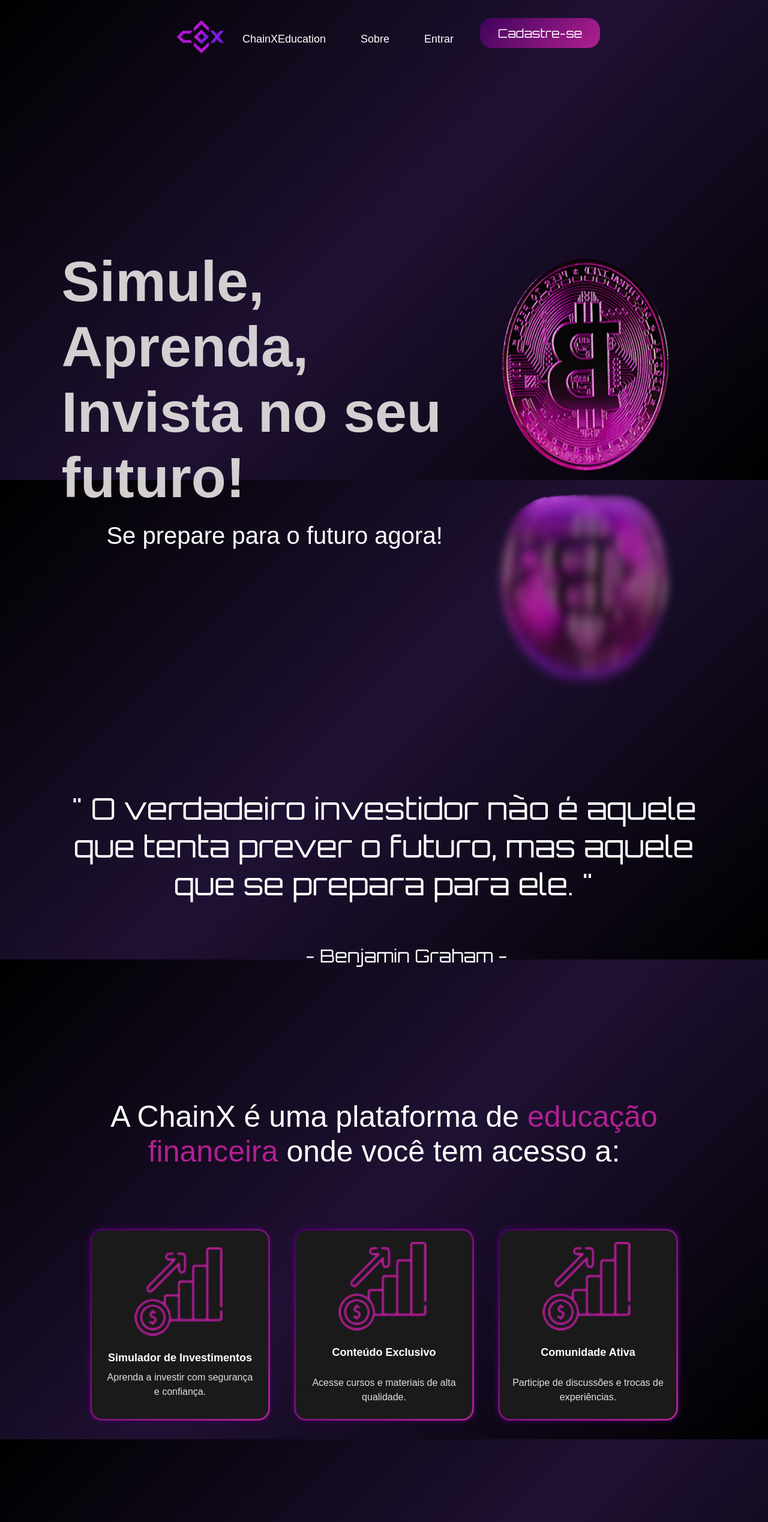
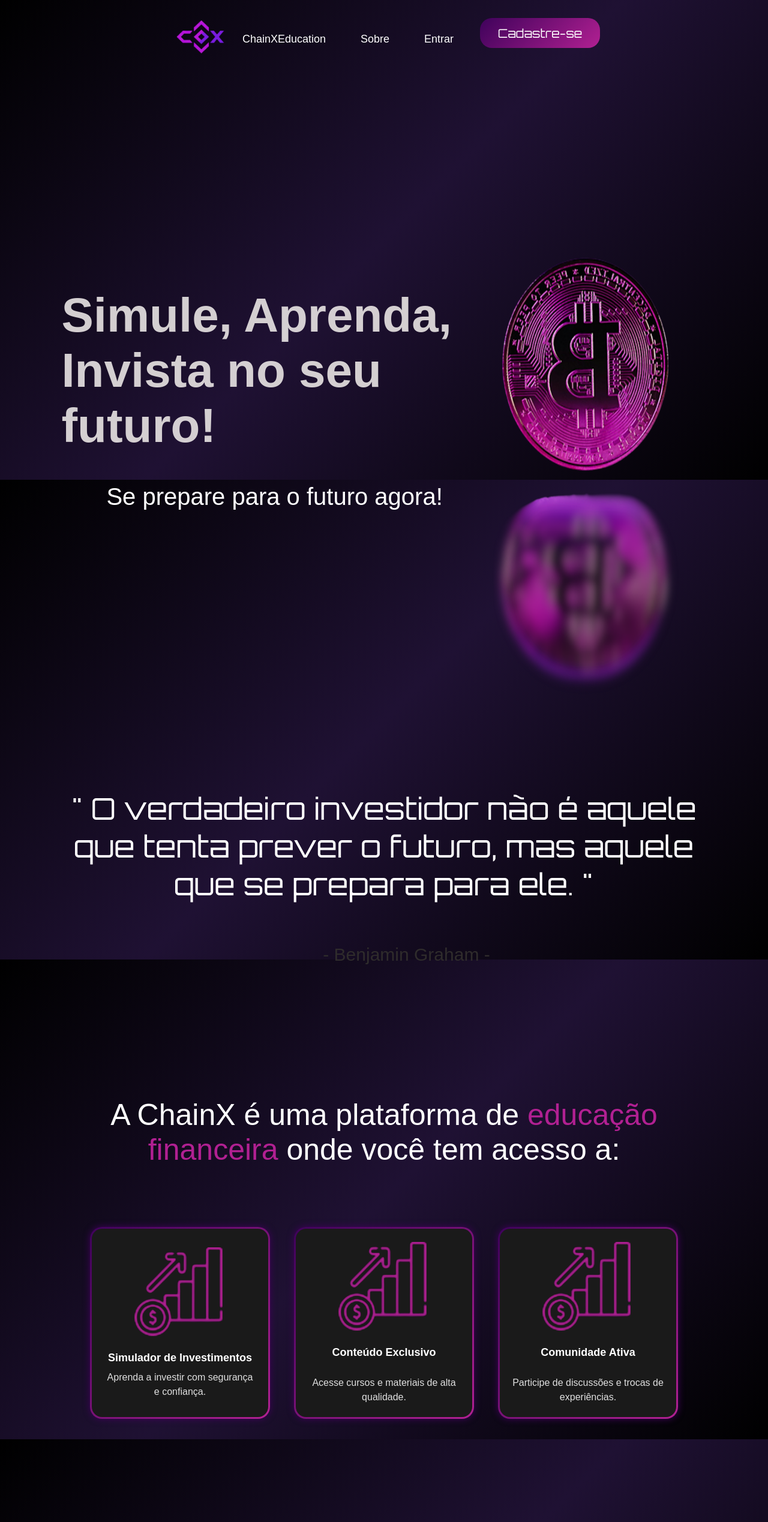
Before and after one commit to PedrosoEnzo/cripto, a React (Vite) app in the folder cripto-react/: page / in a window 1280 px wide. Shown: the top 2538 px of the page at 60% size. Built offline with nearby package versions, Linux system fonts and the light colour scheme.

Commit message:
arrumando a pagina home background

```diff
--- a/cripto-react/src/pages/Home.css
+++ b/cripto-react/src/pages/Home.css
@@ -1,9 +1,11 @@
+/* Reset */
 * {
   margin: 0;
   padding: 0;
   box-sizing: border-box;
 }
 
+/* Body */
 body {
   font-family: 'Orbitron', sans-serif;
   background: linear-gradient(135deg, #000, #1f1133, #000000);
@@ -11,16 +13,16 @@ body {
   color: #fff;
 }
 
+/* Header/Navbar */
 header {
   display: flex;
   justify-content: space-between;
   align-items: center;
-  padding: 20px 0 20px;
+  padding: 20px;
   background-color: transparent;
   position: sticky;
   top: 0;
   z-index: 1000;
-
 }
 
 .logo {
@@ -52,7 +54,7 @@ nav {
 .cadastroButton {
   background: linear-gradient(135deg, #3f025b, #b12092);
   color: #fff;
-  height: 50PX;
+  height: 50px;
   font-size: 20px;
   margin-top: 10px;
   border: none;
@@ -65,14 +67,15 @@ nav {
 
 .cadastroButton:hover {
   color: #fff;
-  box-shadow: 0 0 10px #362c5b;
+  box-shadow: 0 0 10px #110e1d;
+  transform: scale(1.05);
 }
-/*
-/* Seção Navbar + Moeda */
+
+/* Seção Moeda + Navbar */
 .navbar-img-moeda {
   display: flex;
   justify-content: space-between;
-  align-items: center;;
+  align-items: center;
   padding: 0 8%;
   animation: fadeInUp 1.2s ease forwards;
   opacity: 0;
@@ -88,13 +91,15 @@ nav {
     opacity: 1;
   }
 }
+
 .content {
   margin: 0;
 }
+
 .content h1 {
-  font-size: 95px;
+  font-size: 80px;
   color: #e4dfdfeb;
-  margin-bottom: 20px;
+  margin-bottom: 50px;
   animation: glow 2s ease-in-out infinite alternate;
 }
 
@@ -122,31 +127,28 @@ nav {
   }
 }
 
-/* Seção Frase Inspiradora */
+/* Frase Inspiradora */
 .frase {
   text-align: center;
   padding: 40px 20px;
   color: #fff;
 }
+
 .frase h2 {
   font-family: 'Orbitron', sans-serif;
   font-weight: 500;
   font-size: 50px;
   margin: 70px 0;
-  text-align: center;
-  color: #fff;
   animation: fadeInUp 1.2s ease forwards;
   opacity: 0;
 }
 
 .frase p {
-  font-family: 'Orbitron', sans-serif;
   font-size: 30px;
   margin-top: 20px;
-  text-align: center;
-  color: #fff;
 }
 
+/* Plataforma de Cursos */
 .plataformaCursos {
   display: flex;
   justify-content: center;
@@ -162,7 +164,6 @@ nav {
   font-size: 50px;
   margin: 70px 0;
   text-align: center;
-  color: #fff;
 }
 
 .highlight {
@@ -178,13 +179,9 @@ nav {
   padding-top: 30px;
 }
 
-/*.plataformaCursosCard {
+.plataformaCursosCard {
   width: 300px;
   height: 320px;
-  background: transparent;
-  border: 3px solid;
-  border-image: linear-gradient(135deg, #3f025b, #b12092) 1;
-  border-radius: 20px;
   padding: 20px;
   text-align: center;
   color: white;
@@ -192,27 +189,12 @@ nav {
   display: flex;
   flex-direction: column;
   justify-content: center;
-  transition: transform 0.3s ease;
-}*/
-.plataformaCursosCard {
-  width: 300px;
-  height: 320px;
-  background: transparent;
-  padding: 20px;
-  text-align: center;
-  color: white;
-  box-shadow: 0 0 12px #3f025b;
-  display: flex;
-  flex-direction: column;
-  justify-content: center;
-  transition: transform 0.3s ease;
-  position: relative;
   border-radius: 20px;
   background: linear-gradient(#1a1a1a, #1a1a1a) padding-box,
               linear-gradient(135deg, #3f025b, #b12092) border-box;
   border: 3px solid transparent;
+  transition: transform 0.3s ease;
 }
-
 
 .plataformaCursosCard:hover {
   transform: scale(1.03);
@@ -227,16 +209,16 @@ nav {
 .plataformaCursosCard h3 {
   font-size: 18px;
   margin-bottom: 10px;
-  color: white;
 }
 
 .plataformaCursosCard p {
-  margin-left: auto;
-  margin-right: auto;
   font-size: 16px;
   color: #e0e0e0;
   line-height: 1.5;
+  margin: 0 auto;
 }
+
+/* Simulador */
 .simulador {
   display: flex;
   flex-direction: row;
@@ -257,7 +239,6 @@ nav {
   font-weight: 500;
   font-size: 100px;
   margin: 0;
-  color: #fff;
 }
 
 .simulador h2 span {
@@ -266,7 +247,7 @@ nav {
 
 .simulador p {
   font-size: 30px;
-  margin: 10px ;
+  margin: 10px;
   color: #b2b2b2;
 }
 
@@ -283,7 +264,6 @@ nav {
   transition: background-color 0.3s ease, color 0.3s ease, box-shadow 0.3s ease;
   padding: 10px 20px;
   margin-left: 36%;
-
 }
 
 .simuladorImage {
@@ -339,7 +319,7 @@ footer {
   header {
     flex-direction: column;
     align-items: flex-start;
-    padding: 20px;
+
   }
 
   nav {
@@ -355,7 +335,7 @@ footer {
   }
 
   .moeda-image {
-    width: 80%;
+    width: 70%;
   }
 
   .content h1 {
--- a/cripto-react/src/pages/Home.jsx
+++ b/cripto-react/src/pages/Home.jsx
@@ -25,7 +25,7 @@ export default function Home() {
       </header>
       <div className="navbar-img-moeda">
         <div className="content">
-          <h1 className="text">Simule, Aprenda, <br /> Invista no seu futuro!</h1>
+          <h1 className="text">Simule, Aprenda, <br />Invista no seu futuro!</h1>
           <p>Se prepare para o futuro agora!</p>
         </div>
         <img src={moeda} alt="imgmoeda" className="moeda-image" />
```
